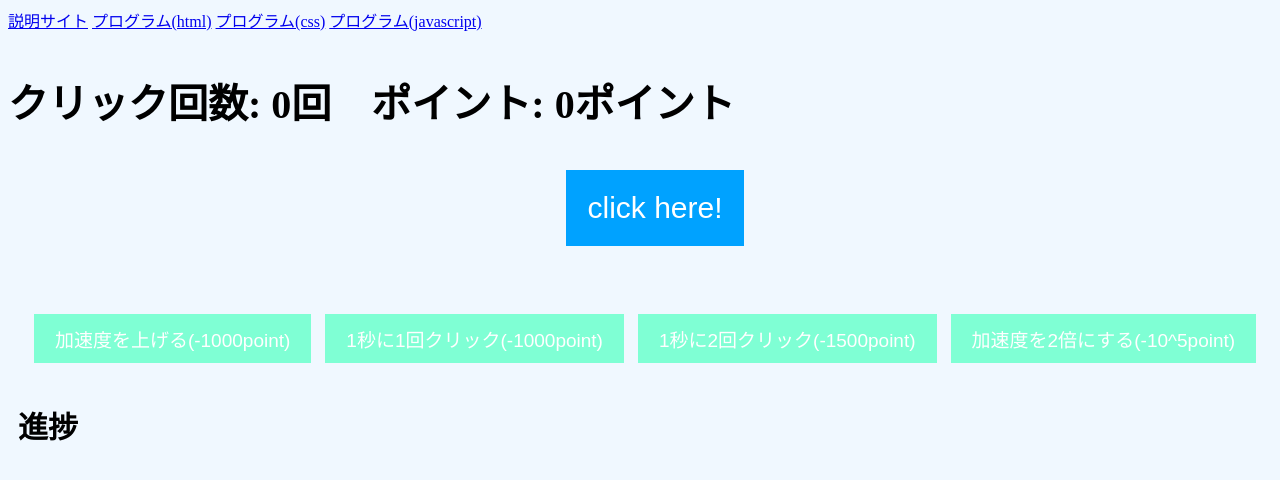
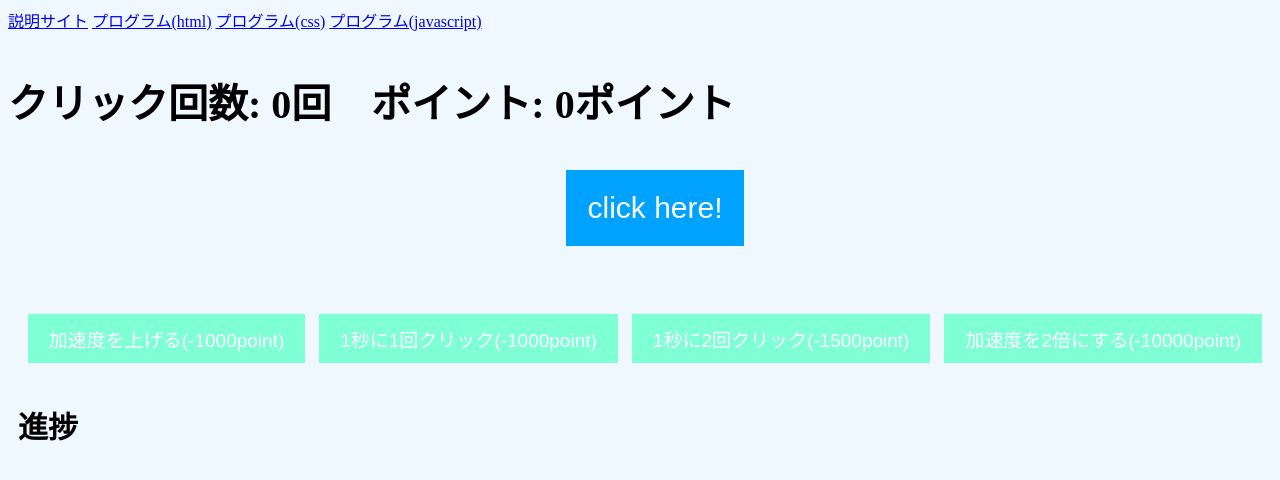
Before and after one commit to tiger-math/yamath, a Jekyll site: the page ツール・ミニゲーム等/click-game/index.html, which Jekyll copies as it is, in a window 1280 px wide. Shown: the top 480 px of the page. Built offline with Jekyll 4.4.1, drawn with Linux system fonts in a browser that asks for light colours.

Commit message:
Update index.html

```diff
--- a/ツール・ミニゲーム等/click-game/index.html
+++ b/ツール・ミニゲーム等/click-game/index.html
@@ -19,7 +19,7 @@
    <button class="btn">加速度を上げる(-1000point)</button>
    <button class="btn">1秒に1回クリック(-1000point)</button>
    <button class="btn">1秒に2回クリック(-1500point)</button>
-   <button class="btn">加速度を2倍にする(-10^5point)</button>
+   <button class="btn">加速度を2倍にする(-10000point)</button>
   </div>
 
   <ul id="progress">
```
